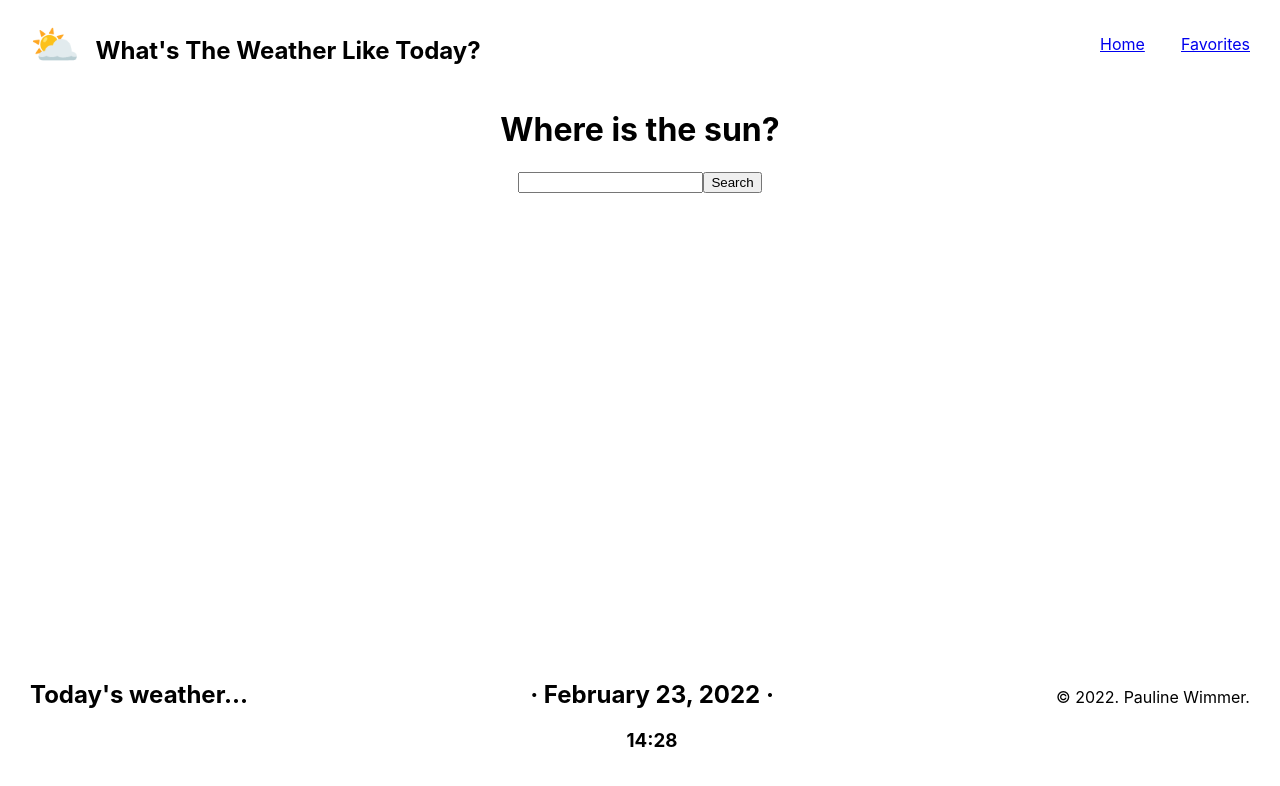
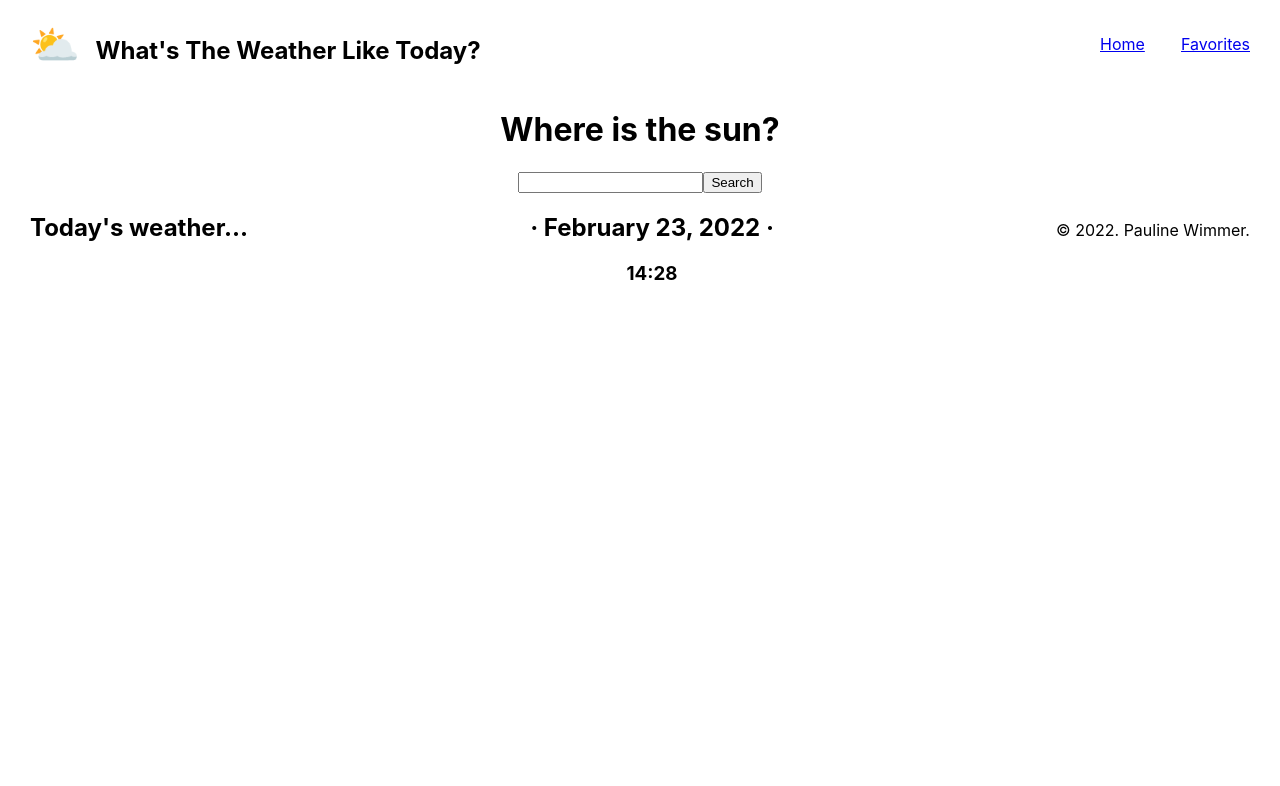
Before and after one commit to pauline-wim/weather-app, a React (Create React App) app: page / in a window 1280 px wide. Shown: the top 786 px of the page. Built offline with nearby package versions, Linux system fonts and the light colour scheme; no server answers.

Commit message:
CSS changes

```diff
--- a/package.json
+++ b/package.json
@@ -6,8 +6,10 @@
     "@testing-library/jest-dom": "^5.16.2",
     "@testing-library/react": "^12.1.3",
     "@testing-library/user-event": "^13.5.0",
+    "dayjs": "^1.10.7",
     "react": "^17.0.2",
     "react-dom": "^17.0.2",
+    "react-hook-form": "^7.27.1",
     "react-router-dom": "^5.3.0",
     "react-scripts": "5.0.0",
     "styled-components": "^5.3.3",
--- a/src/components/Footer.js
+++ b/src/components/Footer.js
@@ -22,7 +22,7 @@ const FooterSection = styled.footer`
   display: flex;
   justify-content: space-between;
   align-items: baseline;
-  padding: 30px;
+  padding: 0 30px;
   nav {
     /* border: 2px solid red; */
     width: 150px;
--- a/src/pages/Home.js
+++ b/src/pages/Home.js
@@ -8,7 +8,7 @@ import styled from "styled-components";
 export const WeatherContext = createContext();
 
 function Home() {
-  const [city, setCity] = useState("");
+  const [city, setCity] = useState("Paris");
   const [lat, setlat] = useState("");
   const [lon, setlon] = useState("");
   const [weather, setWeather] = useState({});
@@ -56,7 +56,7 @@ function Home() {
       .catch((err) => {
         console.log(`Error while fetching weather for ${city}`, err);
       });
-  }, [lon, lat, city]);
+  }, [city, lon, lat]);
   // };
 
   const value = {
@@ -80,8 +80,10 @@ function Home() {
 }
 
 const HomeSection = styled.div`
-  height: 65vh;
+  /* height: 65vh; */
   text-align: center;
+  margin: 0;
+  padding: 0;
   .submitBtn {
     cursor: pointer;
   }
```
Also changed, not shown: 1 other file (tests, documents, lock files or other folders).
